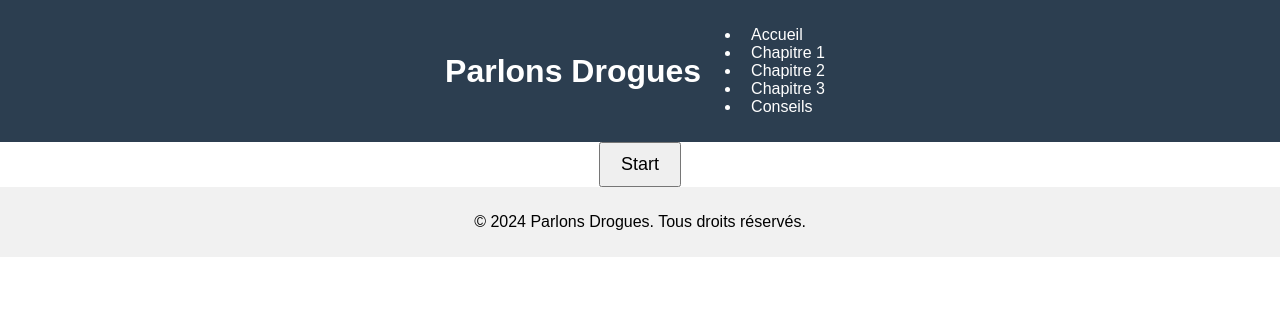
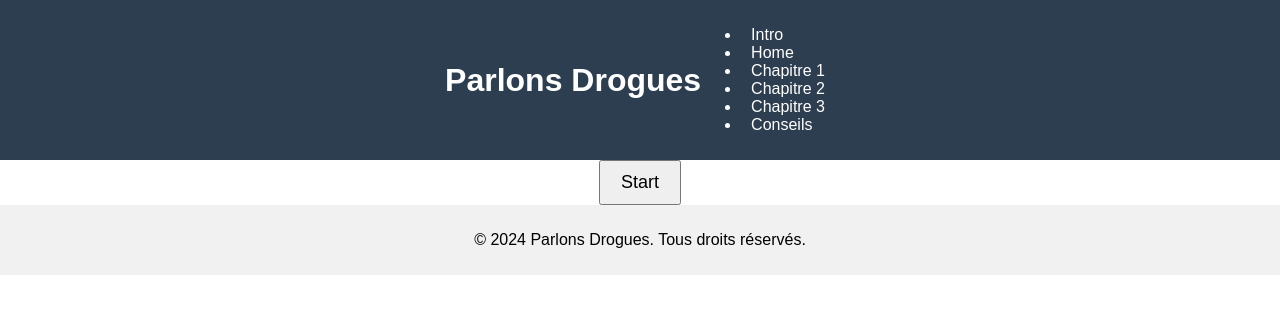
Before and after one commit to ONEmanLAW/Parlons-Drogues, a Vue app: page / in a window 1280 px wide. Shown: the top 314 px of the page. Built offline with nearby package versions, Linux system fonts and the light colour scheme.

Commit message:
Fixed Header with new li faut Intro and Home.

```diff
--- a/src/components/Header.vue
+++ b/src/components/Header.vue
@@ -3,7 +3,8 @@
     <h1>Parlons Drogues</h1>
     <nav>
       <ul>
-        <li><router-link to="/">Accueil</router-link></li>
+        <li><router-link to="/">Intro</router-link></li>
+        <li><router-link to="/home">Home</router-link></li>
         <li><router-link to="/chapter1">Chapitre 1</router-link></li>
         <li><router-link to="/chapter2">Chapitre 2</router-link></li>
         <li><router-link to="/chapter3">Chapitre 3</router-link></li>
```
